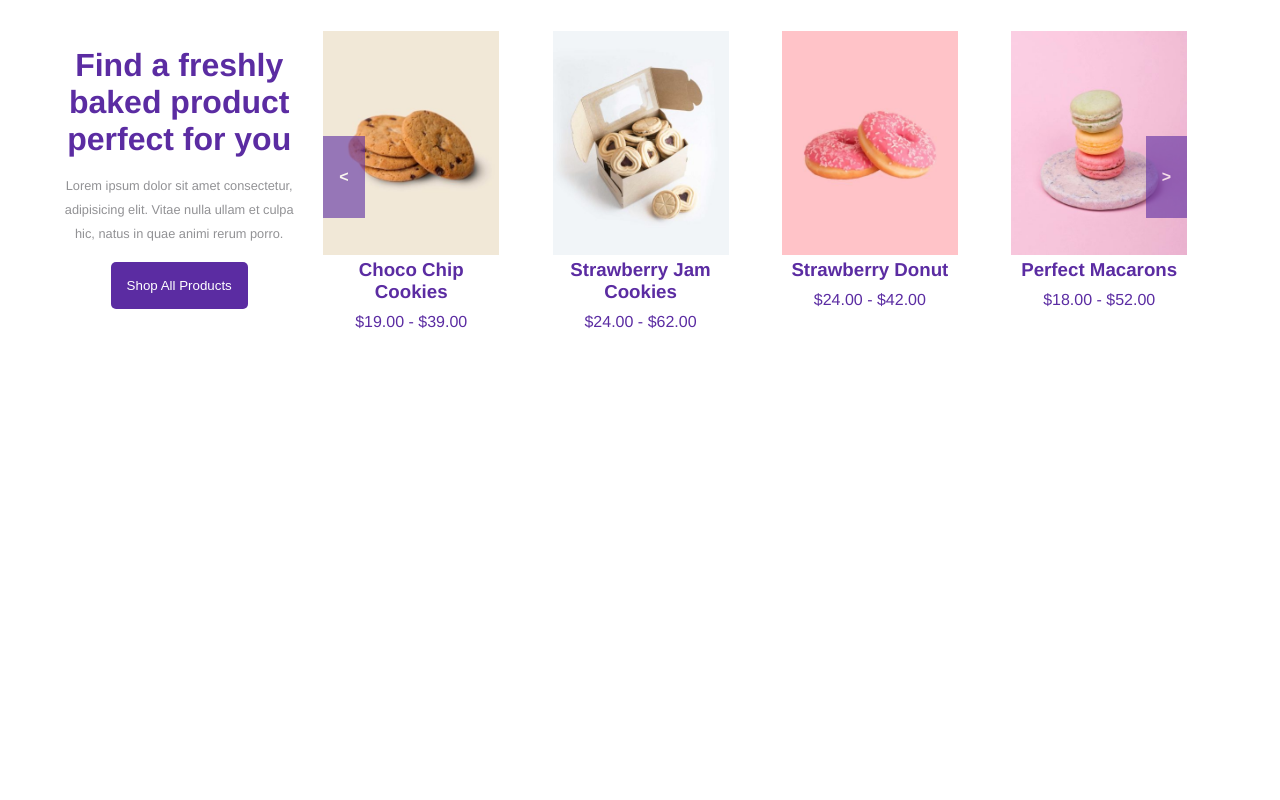
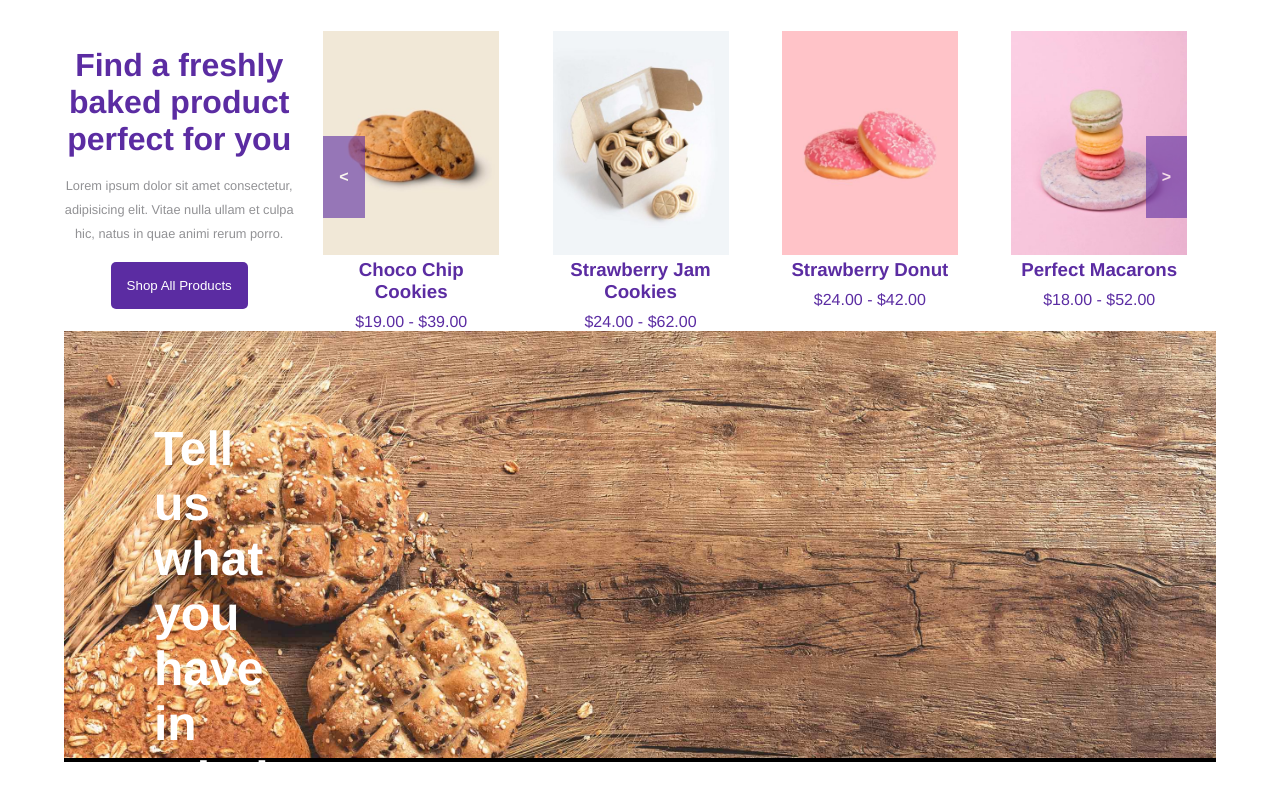
Before and after one commit to GianlucaSirianni/proj-html-vuejs, a Vue app: page / in a window 1280 px wide. Shown: the part 2740-3540 px from the top of the page. Before the commit the page ends 3071 px from the top, so only its background shows below. Built offline with nearby package versions, Linux system fonts and the light colour scheme.

Commit message:
step section (work in progress)

```diff
--- a/src/components/Main/MainComp.vue
+++ b/src/components/Main/MainComp.vue
@@ -37,6 +37,7 @@
         <div class="abR"><strong>&gt;</strong></div>
       </div>
     </div>
+    <MainSteps/>
   </div>
 </template>
 
@@ -44,6 +45,7 @@
 import OurProducts from "../Main/OurProducts.vue";
 import CorporateWeddings from "../Main/CorporateWeddings.vue";
 import FreshProduct from "../Main/FreshProduct.vue";
+import MainSteps from "../Main/MainSteps.vue";
 
 export default {
   name: "MainComp",
@@ -56,6 +58,7 @@ export default {
     OurProducts,
     CorporateWeddings,
     FreshProduct,
+    MainSteps,
   },
 };
 </script>
--- /dev/null
+++ b/src/components/Main/MainSteps.vue
@@ -0,0 +1,69 @@
+<template>
+  <div class="containerSteps">
+    <div class="step100 one">
+      <img src="../../assets/img/bakery-process-1.jpg" alt="" />
+      <div class="overlay">
+        <div class="titleUpLeft">
+          <h2>Tell us what you have in mind</h2>
+        </div>
+        <div class="titleUpRight">
+          <h2>01</h2>
+        </div>
+      </div>
+    </div>
+  </div>
+</template>
+
+<script>
+export default {
+  name: "MainSteps",
+};
+</script>
+
+<style lang="scss" scoped>
+.one {
+  background-color: black;
+}
+
+.containerSteps {
+  width: 90%;
+  margin: auto;
+}
+
+
+
+.step100 {
+  width: 100%;
+  position: relative;
+    img {
+        width: 100%;
+    }
+}
+
+.overlay{
+  position: absolute;
+  top: 0;
+  left: 0;
+  background: linear-gradient(0deg, #00000088 30%, #ffffff44 100%);
+}
+
+
+
+.titleUpLeft {
+  position: absolute;
+  top: 90px;
+  left: 90px;
+  font-size: 2rem;
+  width: 35%;
+  color: white;
+}
+
+.titleUpRight {
+  position: absolute;
+  top: 90px;
+  right: 90px;
+  font-size: 2rem;
+  color: white;
+}
+
+</style>
```
